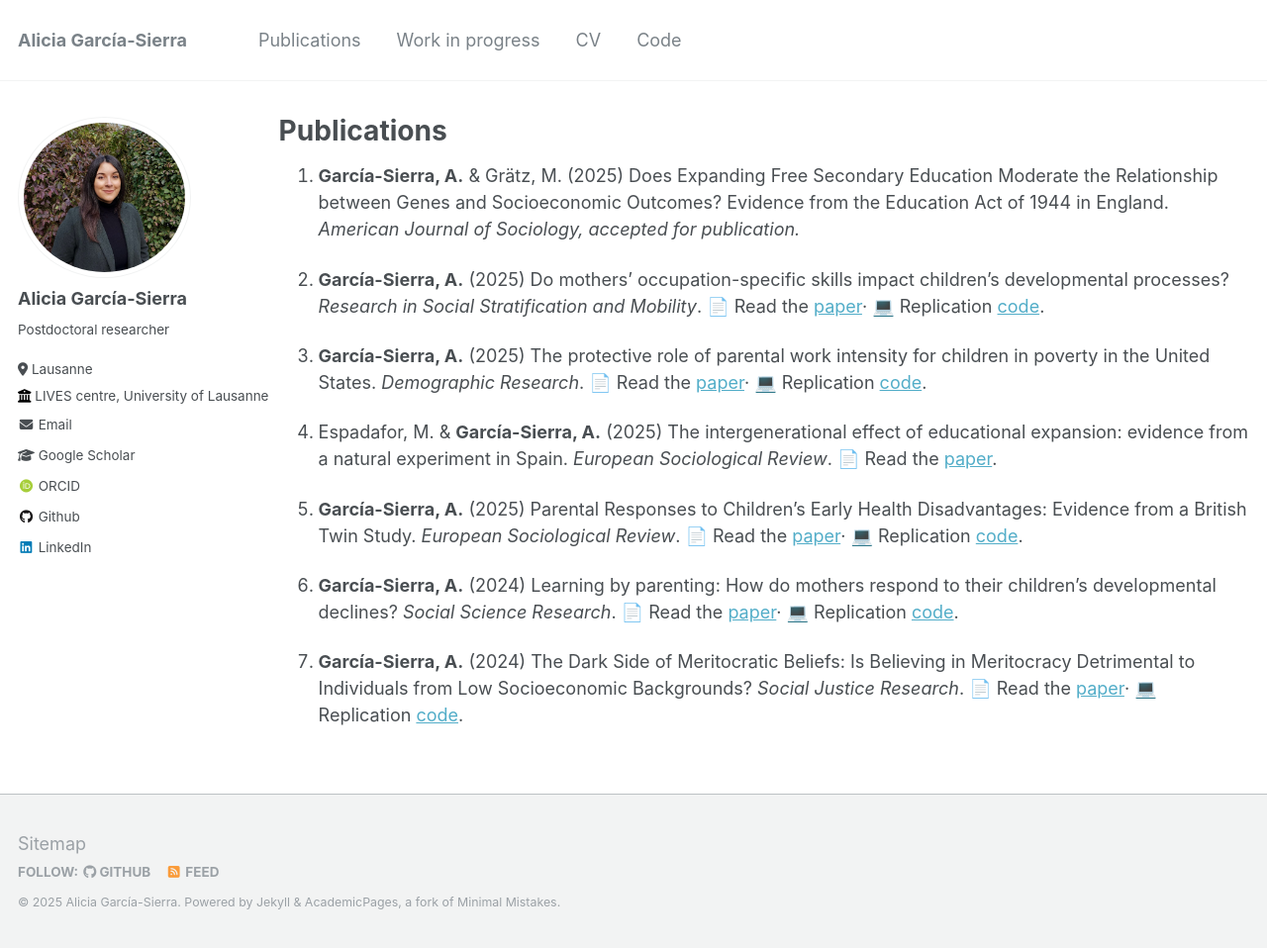
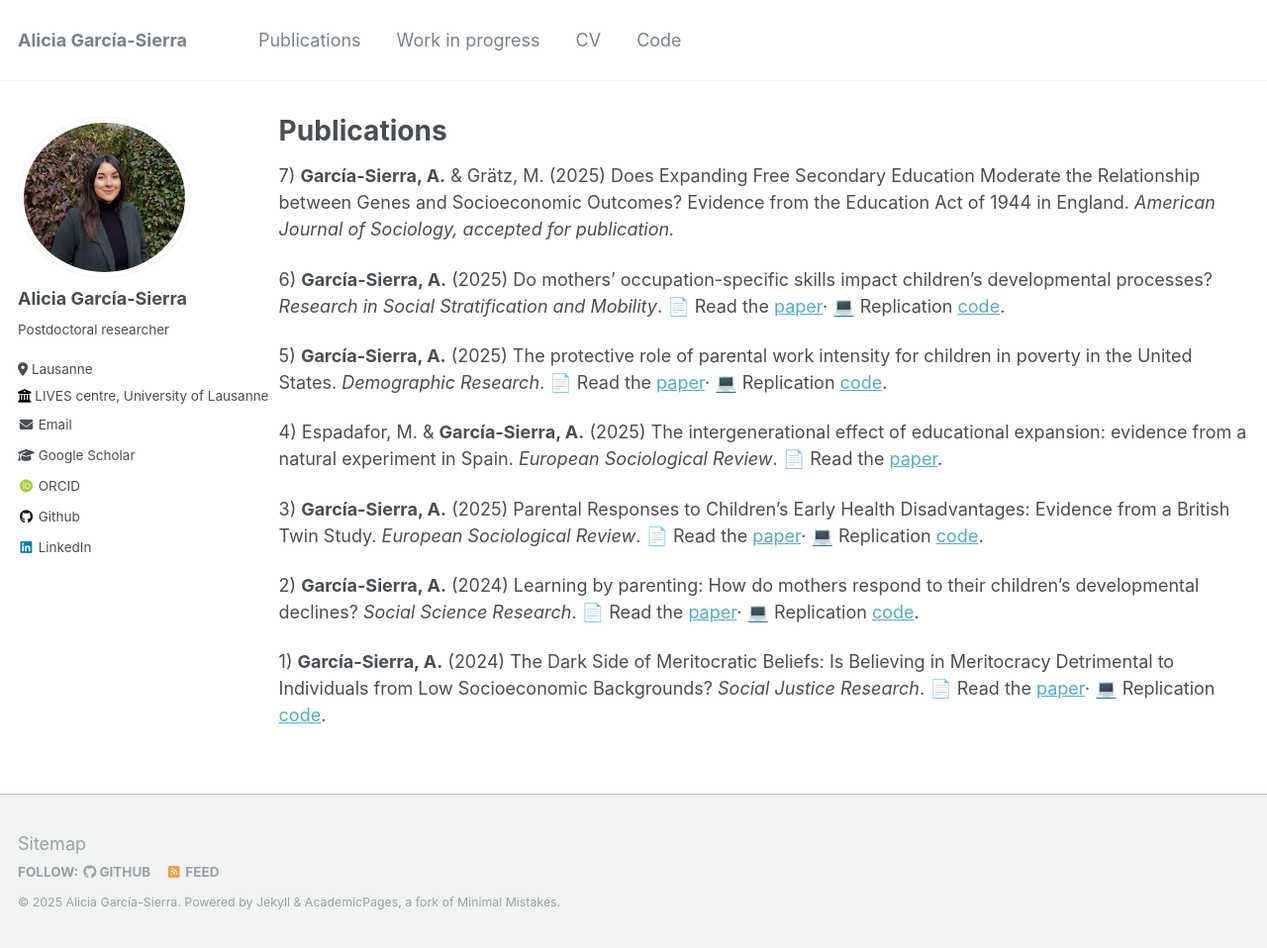
Before and after one commit to aliciagarciasierra/aliciagarciasierra.github.io, a Jekyll site: the page built from _pages/publications.md, in a window 1280 px wide and 958 px high. Shown: the whole window at 99% size. Built offline with Jekyll 4.4.1, drawn with Linux system fonts in a browser that asks for light colours; some web fonts are replaced.

Commit message:
Update publications.md

```diff
--- a/_pages/publications.md
+++ b/_pages/publications.md
@@ -5,22 +5,22 @@ permalink: /publications/
 author_profile: true
 ---
 
-7. **García-Sierra, A.** & Grätz, M. (2025) Does Expanding Free Secondary Education Moderate the Relationship between Genes and Socioeconomic Outcomes? Evidence from the Education Act of 1944 in England. _American Journal of Sociology, accepted for publication._
+7) **García-Sierra, A.** & Grätz, M. (2025) Does Expanding Free Secondary Education Moderate the Relationship between Genes and Socioeconomic Outcomes? Evidence from the Education Act of 1944 in England. _American Journal of Sociology, accepted for publication._
 
-6. **García-Sierra, A.** (2025) Do mothers’ occupation-specific skills impact children’s developmental processes? _Research in Social Stratification and Mobility_.
+6) **García-Sierra, A.** (2025) Do mothers’ occupation-specific skills impact children’s developmental processes? _Research in Social Stratification and Mobility_.
    📄 Read the [paper](https://www.sciencedirect.com/science/article/pii/S0276562425000939)· 💻 Replication [code](https://github.com/aliciagarciasierra/MOTHERS_SKILLS).
 
-5. **García-Sierra, A.** (2025) The protective role of parental work intensity for children in poverty in the United States. _Demographic Research_.
+5) **García-Sierra, A.** (2025) The protective role of parental work intensity for children in poverty in the United States. _Demographic Research_.
    📄 Read the [paper](https://www.demographic-research.org/articles/volume/53/4)· 💻 Replication [code](https://github.com/aliciagarciasierra/Parental_Work_Intensity).
 
-4. Espadafor, M. & **García-Sierra, A.** (2025) The intergenerational effect of educational expansion: evidence from a natural experiment in Spain. _European Sociological Review_.
+4) Espadafor, M. & **García-Sierra, A.** (2025) The intergenerational effect of educational expansion: evidence from a natural experiment in Spain. _European Sociological Review_.
    📄 Read the [paper](https://academic.oup.com/esr/article/41/5/706/8107684).
 
-3. **García-Sierra, A.** (2025) Parental Responses to Children’s Early Health Disadvantages: Evidence from a British Twin Study. _European Sociological Review_.
+3) **García-Sierra, A.** (2025) Parental Responses to Children’s Early Health Disadvantages: Evidence from a British Twin Study. _European Sociological Review_.
    📄 Read the [paper](https://academic.oup.com/esr/article/41/1/97/7631266)· 💻 Replication [code](https://github.com/aliciagarciasierra/PARENTAL_RESPONSES_ESR).
 
-2. **García-Sierra, A.** (2024) Learning by parenting: How do mothers respond to their children’s developmental declines? _Social Science Research_.
+2) **García-Sierra, A.** (2024) Learning by parenting: How do mothers respond to their children’s developmental declines? _Social Science Research_.
    📄 Read the [paper](https://www.sciencedirect.com/science/article/pii/S0049089X24000103)· 💻 Replication [code](https://github.com/aliciagarciasierra/LearningbyParenting).
 
-1. **García-Sierra, A.** (2024) The Dark Side of Meritocratic Beliefs: Is Believing in Meritocracy Detrimental to Individuals from Low Socioeconomic Backgrounds? _Social Justice Research_.
+1) **García-Sierra, A.** (2024) The Dark Side of Meritocratic Beliefs: Is Believing in Meritocracy Detrimental to Individuals from Low Socioeconomic Backgrounds? _Social Justice Research_.
    📄 Read the [paper](https://link.springer.com/article/10.1007/s11211-023-00413-x)· 💻 Replication [code](https://github.com/aliciagarciasierra/TheDarkSideofMeritocraticBeliefs).
```
